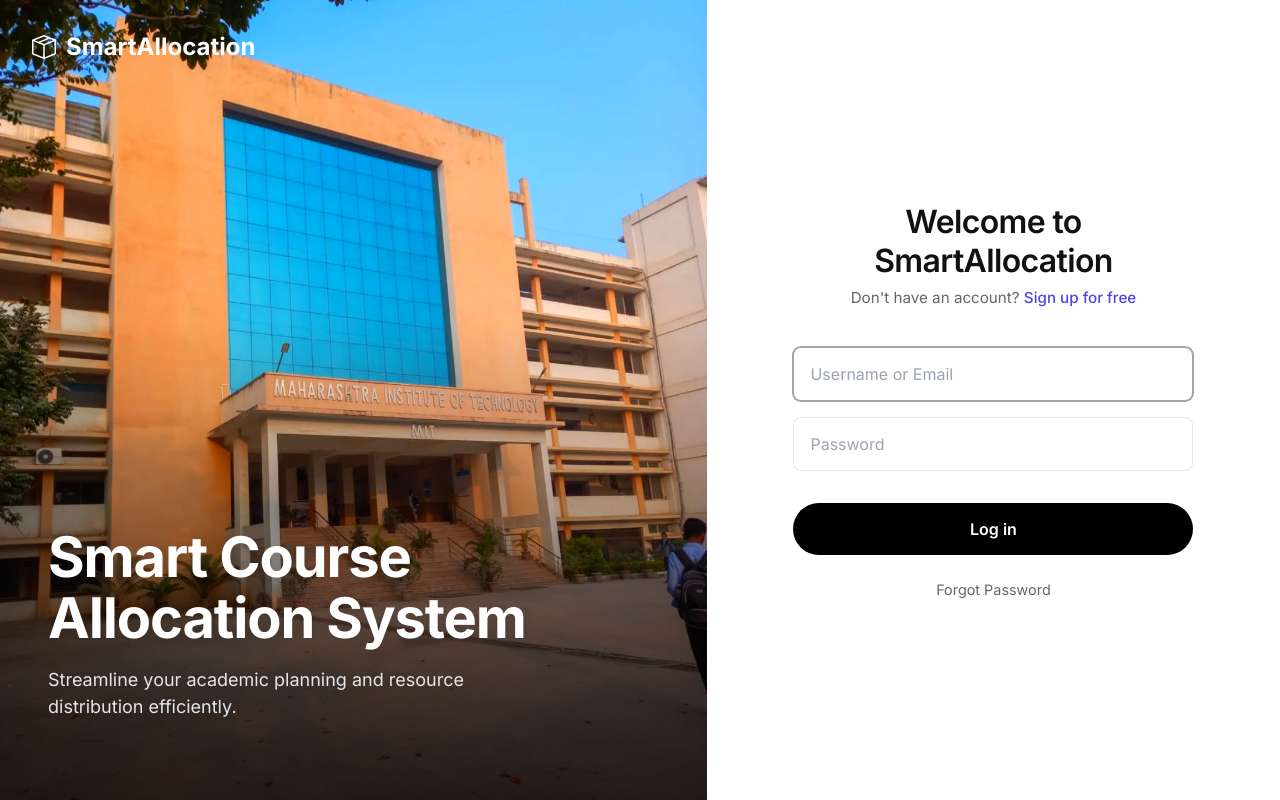
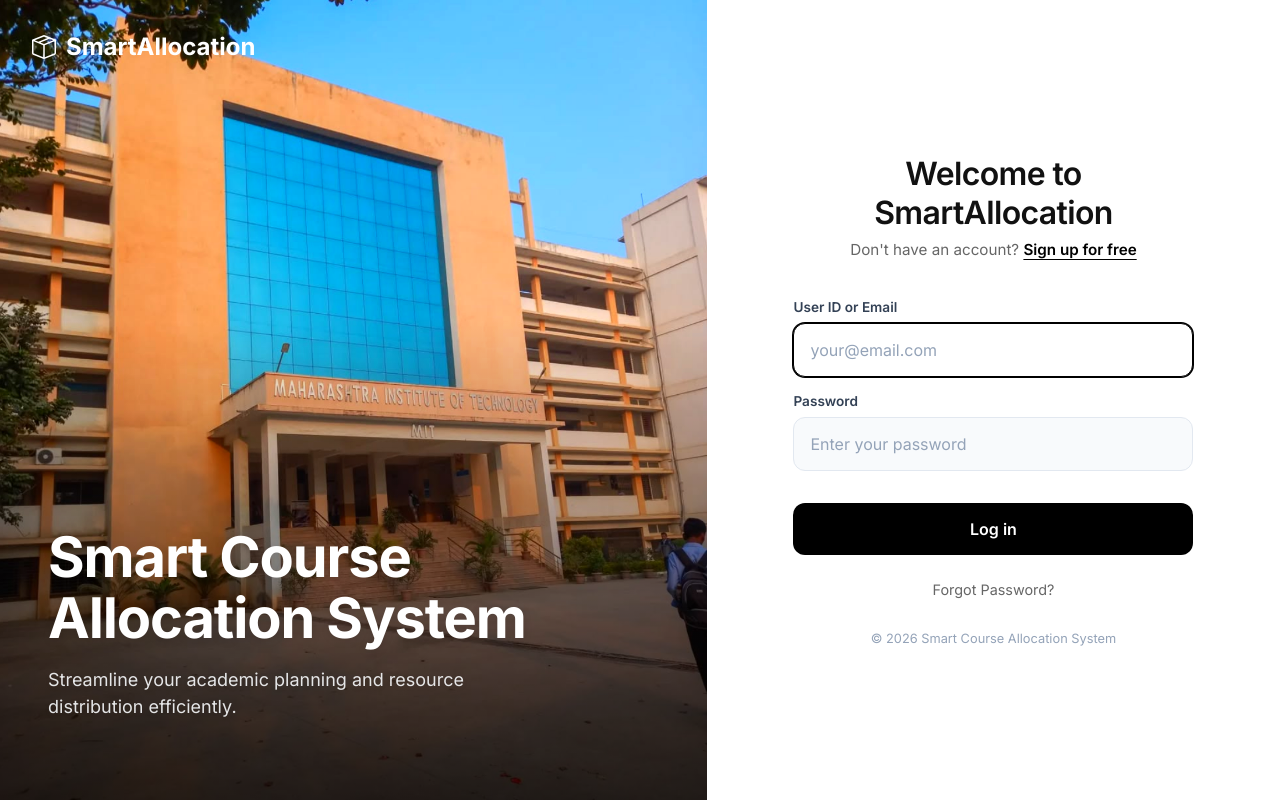
Before and after one commit to PrashantJaybhaye/Smart-Allocation-system, a Flask app: page /login in a window 1280 px wide. Run offline with Flask 3, Linux system fonts and the light colour scheme; parts of the project's set-up code (start-up, migrations or seed data) failed here and were passed over; some libraries are stand-ins or nearby versions.

Commit message:
Enhance UX and typography on authentication pages

```diff
--- a/templates/login.html
+++ b/templates/login.html
@@ -4,7 +4,7 @@
 <head>
     <meta charset="UTF-8">
     <meta name="viewport" content="width=device-width, initial-scale=1.0">
-    <title>Log in - Smart Allocation</title>
+    <title>Log in - Smart Course Allocation</title>
     <link href="https://fonts.googleapis.com/css2?family=Inter:wght@400;500;600;700&display=swap" rel="stylesheet">
     <style>
         * {
@@ -132,41 +132,49 @@
         }
 
         .login-subtitle a {
-            color: #4f46e5;
-            /* Distinct blue like the image */
-            text-decoration: none;
-            font-weight: 500;
+            color: #000;
+            text-decoration: underline;
+            font-weight: 600;
+            text-underline-offset: 4px;
         }
 
         .login-subtitle a:hover {
-            text-decoration: underline;
+            opacity: 0.7;
         }
 
         .form-group {
             margin-bottom: 1rem;
         }
 
+        .form-label {
+            display: block;
+            font-size: 0.85rem;
+            font-weight: 600;
+            color: #334155;
+            margin-bottom: 0.5rem;
+            text-align: left;
+        }
+
         .form-input {
             width: 100%;
             padding: 1rem;
-            border: 1px solid #e5e7eb;
-            border-radius: 8px;
-            /* Slightly more rounded */
+            border: 1px solid #e2e8f0;
+            border-radius: 12px;
             font-size: 1rem;
-            color: #111;
-            background: #fff;
+            color: #0f172a;
+            background: #f8fafc;
             transition: all 0.2s;
         }
 
         .form-input:focus {
             outline: none;
-            border-color: #a3a3a3;
-            /* Darker grey on focus */
-            box-shadow: 0 0 0 1px #a3a3a3;
+            background: #fff;
+            border-color: #000;
+            box-shadow: 0 0 0 1px #000;
         }
 
         .form-input::placeholder {
-            color: #9ca3af;
+            color: #94a3b8;
         }
 
         .btn-black {
@@ -175,17 +183,21 @@
             background-color: #000;
             color: #fff;
             border: none;
-            border-radius: 30px;
-            /* Fully rounded pill shape like image */
+            border-radius: 12px;
             font-size: 1rem;
             font-weight: 600;
             cursor: pointer;
             margin-top: 1rem;
-            transition: background 0.2s;
+            transition: transform 0.1s, opacity 0.2s;
         }
 
         .btn-black:hover {
-            opacity: 0.85;
+            opacity: 0.9;
+            transform: translateY(-1px);
+        }
+
+        .btn-black:active {
+            transform: translateY(0);
         }
 
         /* Divider */
@@ -341,14 +353,16 @@
             <form method="POST" action="{{ url_for('login') }}" id="loginForm">
                 <input type="hidden" name="csrf_token" value="{{ csrf_token() }}">
 
-                <div class="form-group">
-                    <input type="text" id="username" name="username" class="form-input" placeholder="Username or Email"
+                <div class="form-group" style="text-align: left;">
+                    <label class="form-label" for="username">User ID or Email</label>
+                    <input type="text" id="username" name="username" class="form-input" placeholder="your@email.com"
                         required autofocus>
                 </div>
 
-                <div class="form-group">
-                    <input type="password" id="password" name="password" class="form-input" placeholder="Password"
-                        required>
+                <div class="form-group" style="text-align: left;">
+                    <label class="form-label" for="password">Password</label>
+                    <input type="password" id="password" name="password" class="form-input"
+                        placeholder="Enter your password" required>
                 </div>
 
                 <button type="submit" class="btn-black">
@@ -359,7 +373,11 @@
 
 
             <div class="forgot-password">
-                <a href="#">Forgot Password</a>
+                <a href="#">Forgot Password?</a>
+            </div>
+
+            <div style="text-align: center; margin-top: 2rem; color: #94a3b8; font-size: 0.8rem;">
+                &copy; 2026 Smart Course Allocation System
             </div>
         </div>
     </div>
--- a/templates/register.html
+++ b/templates/register.html
@@ -427,7 +427,7 @@
             </form>
 
             <div style="text-align: center; margin-top: 2rem; color: #94a3b8; font-size: 0.8rem;">
-                &copy; 2026 Admin Allocation System
+                &copy; 2026 Smart Course Allocation System
             </div>
         </div>
     </div>
```
